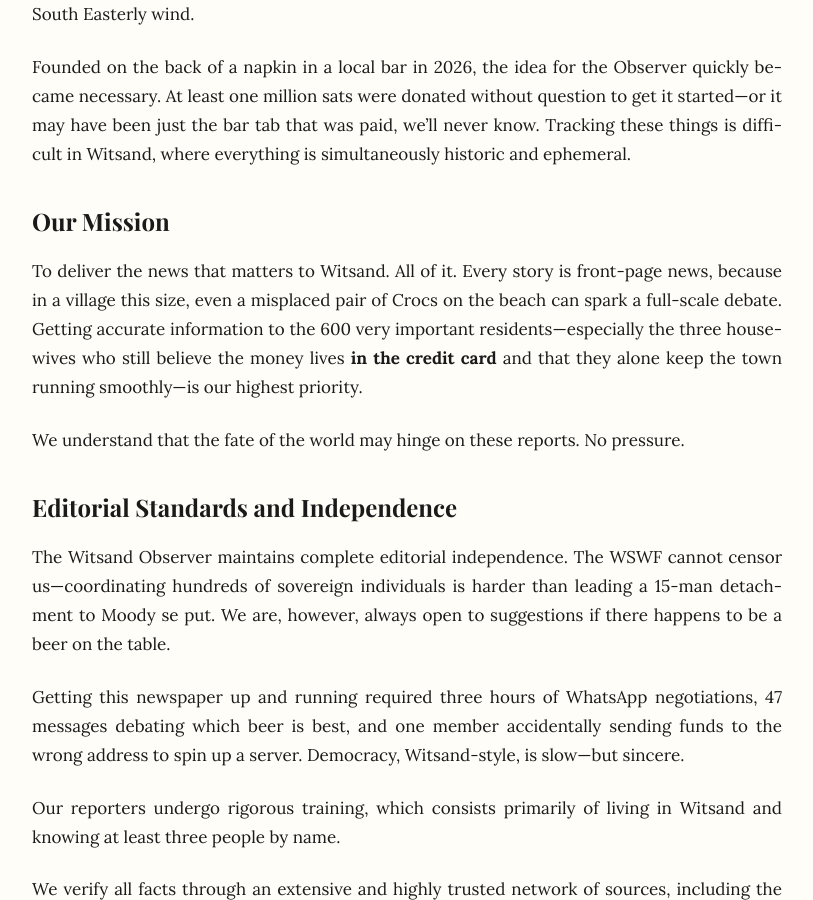
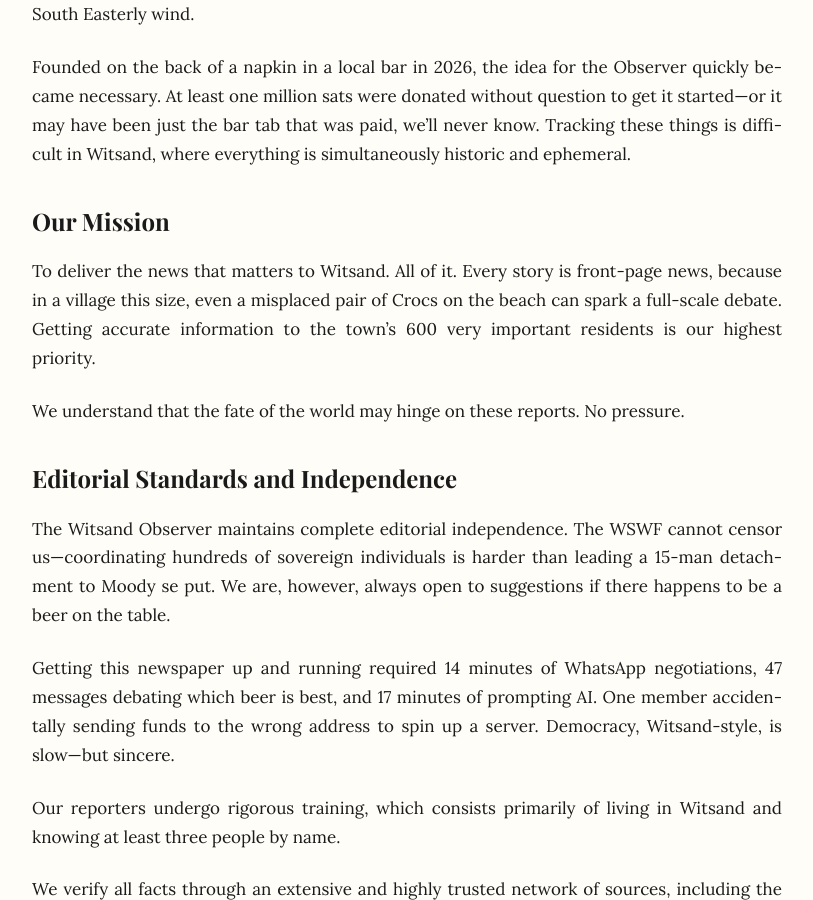
Before and after one commit to witsand/Website, a Jekyll site: the page built from about.md, in a window 1280 px wide and 900 px high, scrolled down 521 px. Shown: the whole window, without its empty margins (233-1046 px from the left). Built offline with Jekyll 4.4.1, drawn with Linux system fonts in a browser that asks for light colours.

```diff
--- a/about.md
+++ b/about.md
@@ -10,7 +10,7 @@ Founded on the back of a napkin in a local bar in 2026, the idea for the Observe
 
 ## Our Mission
 
-To deliver the news that matters to Witsand. All of it. Every story is front-page news, because in a village this size, even a misplaced pair of Crocs on the beach can spark a full-scale debate. Getting accurate information to the 600 very important residents—especially the three housewives who still believe the money lives **in the credit card** and that they alone keep the town running smoothly—is our highest priority.
+To deliver the news that matters to Witsand. All of it. Every story is front-page news, because in a village this size, even a misplaced pair of Crocs on the beach can spark a full-scale debate. Getting accurate information to the town’s 600 very important residents is our highest priority.
 
 We understand that the fate of the world may hinge on these reports. No pressure.
 
@@ -18,7 +18,7 @@ We understand that the fate of the world may hinge on these reports. No pressure
 
 The Witsand Observer maintains complete editorial independence. The WSWF cannot censor us—coordinating hundreds of sovereign individuals is harder than leading a 15-man detachment to Moody se put. We are, however, always open to suggestions if there happens to be a beer on the table.
 
-Getting this newspaper up and running required three hours of WhatsApp negotiations, 47 messages debating which beer is best, and one member accidentally sending funds to the wrong address to spin up a server. Democracy, Witsand-style, is slow—but sincere.
+Getting this newspaper up and running required 14 minutes of WhatsApp negotiations, 47 messages debating which beer is best, and 17 minutes of prompting AI. One member accidentally sending funds to the wrong address to spin up a server. Democracy, Witsand-style, is slow—but sincere.
 
 Our reporters undergo rigorous training, which consists primarily of living in Witsand and knowing at least three people by name.
 
```
Also changed, not shown: _posts/2026-02-17-the-witsand-observer-launches.md.md (+2 -2 lines).
